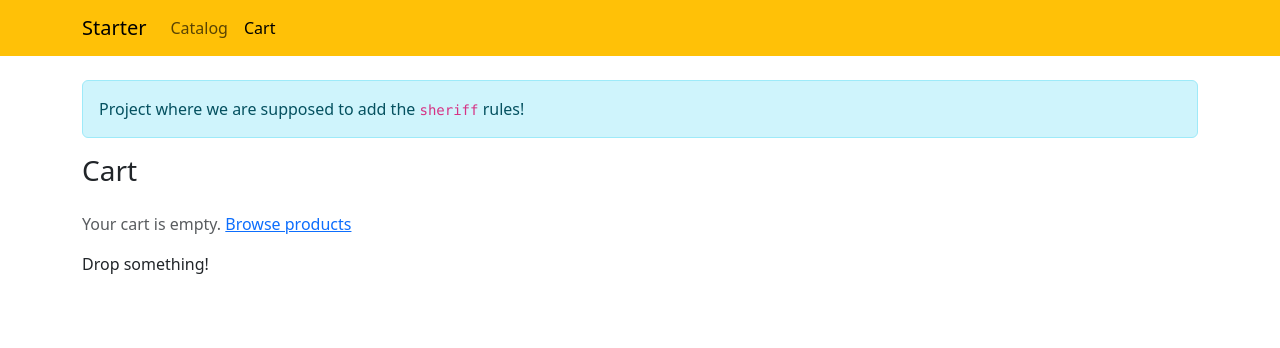
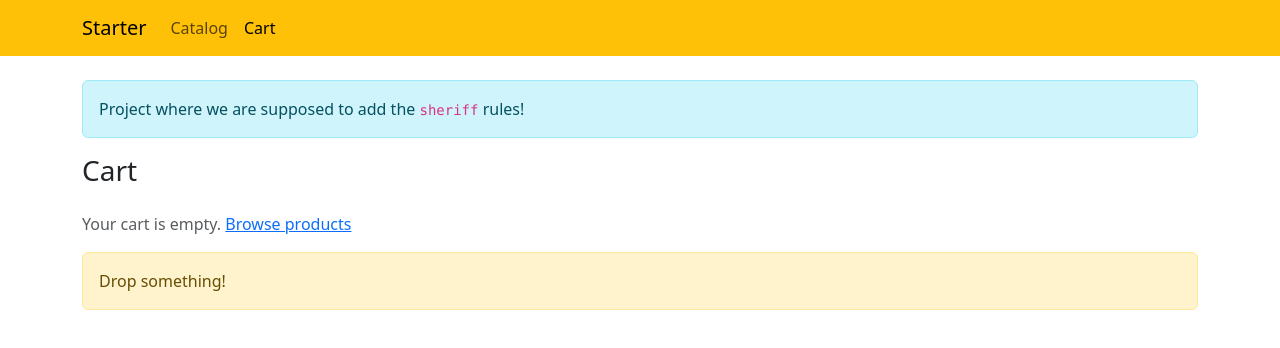
Before and after one commit to michaljabi/20261106-angular-signals-and-state, an Angular app in the folder sheriff-starter/: page /cart in a window 1280 px wide. Shown: the top 348 px of the page. Built offline with nearby package versions, Linux system fonts and the light colour scheme.

Commit message:
feat(task-4): change value held by signal in time (.update() or .set())

```diff
--- a/sheriff-starter/src/app/features/cart/cart-page.ts
+++ b/sheriff-starter/src/app/features/cart/cart-page.ts
@@ -38,7 +38,7 @@ import { CartStore } from './cart-store';
       </button>
     }
 
-    {{ dropText() }}
+    <div class="alert alert-warning" tabindex="1" (click)="addExclamation()" (keydown.enter)="addExclamation()">{{ dropText() }}</div>
   `,
   // changeDetection: ChangeDetectionStrategy.Eager,
 })
@@ -57,7 +57,21 @@ export class CartPage {
     }, 3000);
   }
 
-  saySomething() {
-    // this.dropText = signal('');
+  addExclamation() {
+    this.dropText.set(this.dropText() + '!');
+    // this.dropText.update((t) => t + '!');
   }
 }
+
+/*
+### 4. Zmiana wartości sygnału
+
+4.1 Po kliknięciu w ten tekst
+<div class="alert alert-warining">Drop something in to this basket</div>
+4.2 Za każdym kliknięciem dopisuj `!` na koniec tekstu
+4.3 Po kliku na UI będzie: Drop something in to this basket!
+   po kolejnym Drop something in to this basket!!
+   po kolejnym Drop something in to this basket!!!
+   etc....
+
+ */
```
